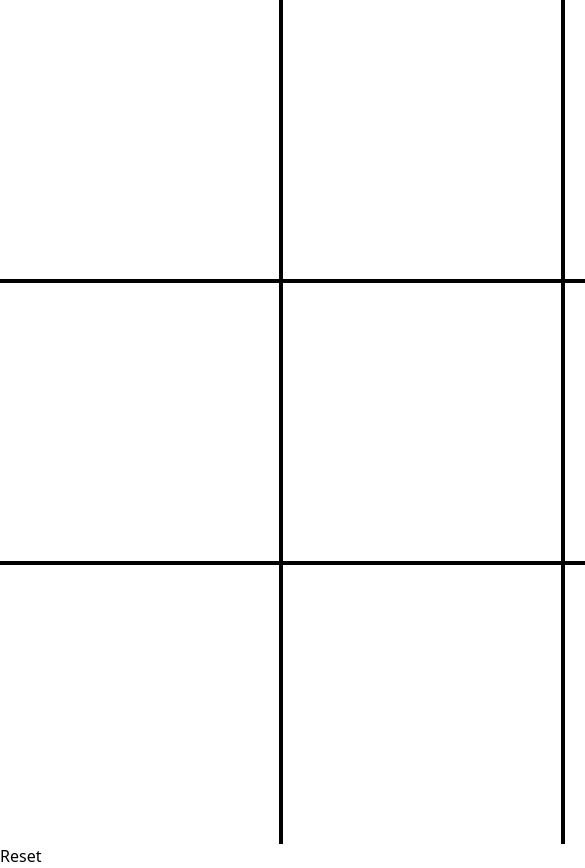
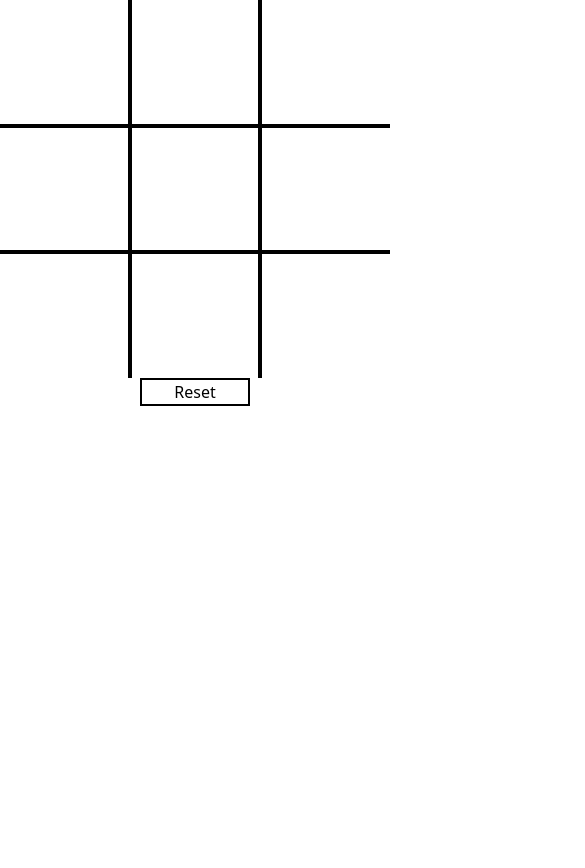
Before and after one commit to AidanSunahara/Tic-Tac-Toe, a website: page index.html in a window 390 px wide. Shown: the top 868 px of the page, 585 px wide, since content can reach past the window. After the commit the page ends 844 px from the top, so only its background shows below. Drawn offline with nearby package versions, Linux system fonts and the light colour scheme; files that its build step writes are made by us from their sources.

Commit message:
Made mobile friendly, rigged button, and fixed layout.

```diff
--- a/index.html
+++ b/index.html
@@ -1,5 +1,6 @@
 <!doctype html>
 <html>
+
 
 <head>
   <title>Tic Tac Toe</title>
@@ -11,8 +12,8 @@
 </head>
 
 <body>
-  <div class="">
-    <div class="grid grid-cols-3 grid-rows-3 h-screen aspect-square	">
+  <div class="aspect-square max-h-screen">
+    <div class="grid grid-cols-3 grid-rows-3 h-[97%]">
       <span id="tl" class="border-b-2 border-r-2 border-black"></span>
       <span id="tc" class="border-b-2 border-r-2 border-l-2 border-black"></span>
       <span id="tr" class="border-l-2 border-b-2 border-black"></span>
@@ -23,8 +24,8 @@
       <span id="bc" class="border-t-2 border-r-2 border-l-2 border-black"></span>
       <span id="br" class="border-l-2 border-t-2 border-black"></span>
     </div>
-    <div>
-      <button class="text-black">Reset</button>
+    <div class="flex justify-center">
+      <button onclick="resetGame()" class="text-black border-2 border-black px-8">Reset</button>
     </div>
   </div>
   <script src="logic.js"></script>
```
